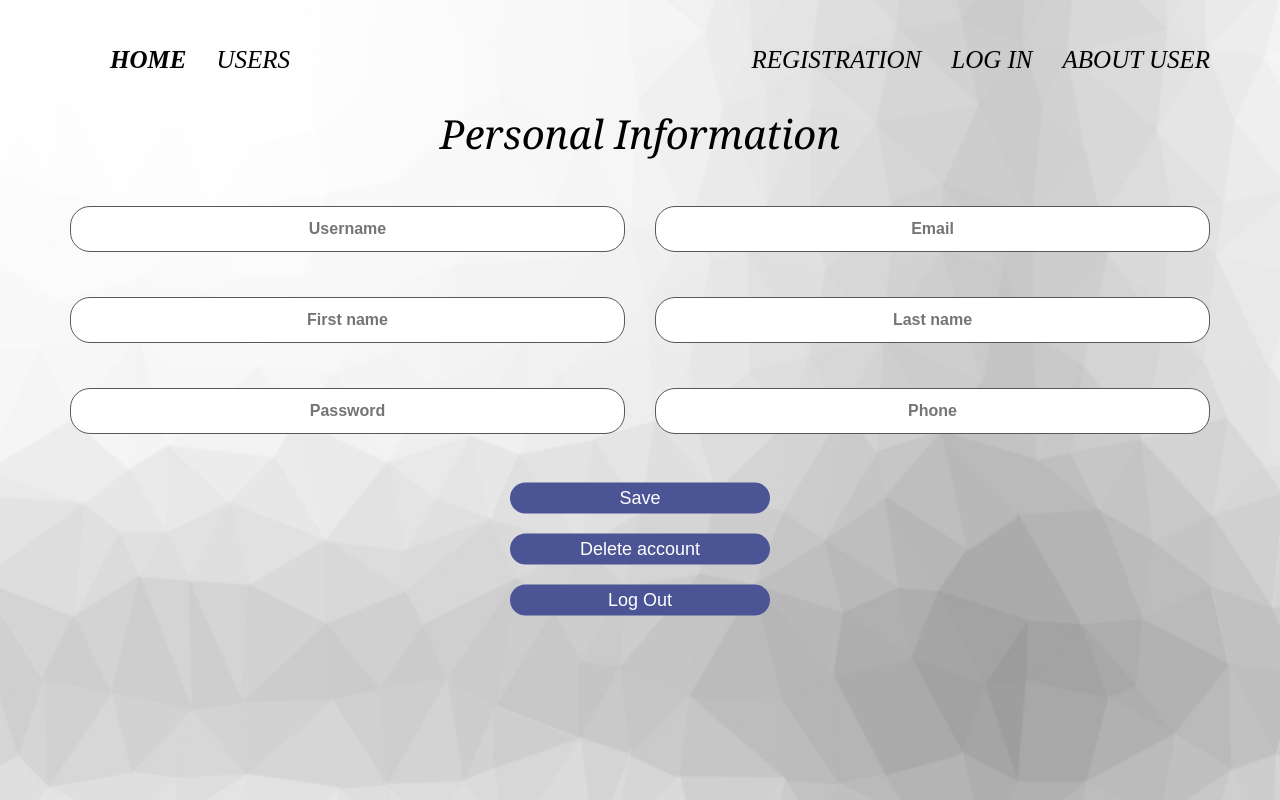
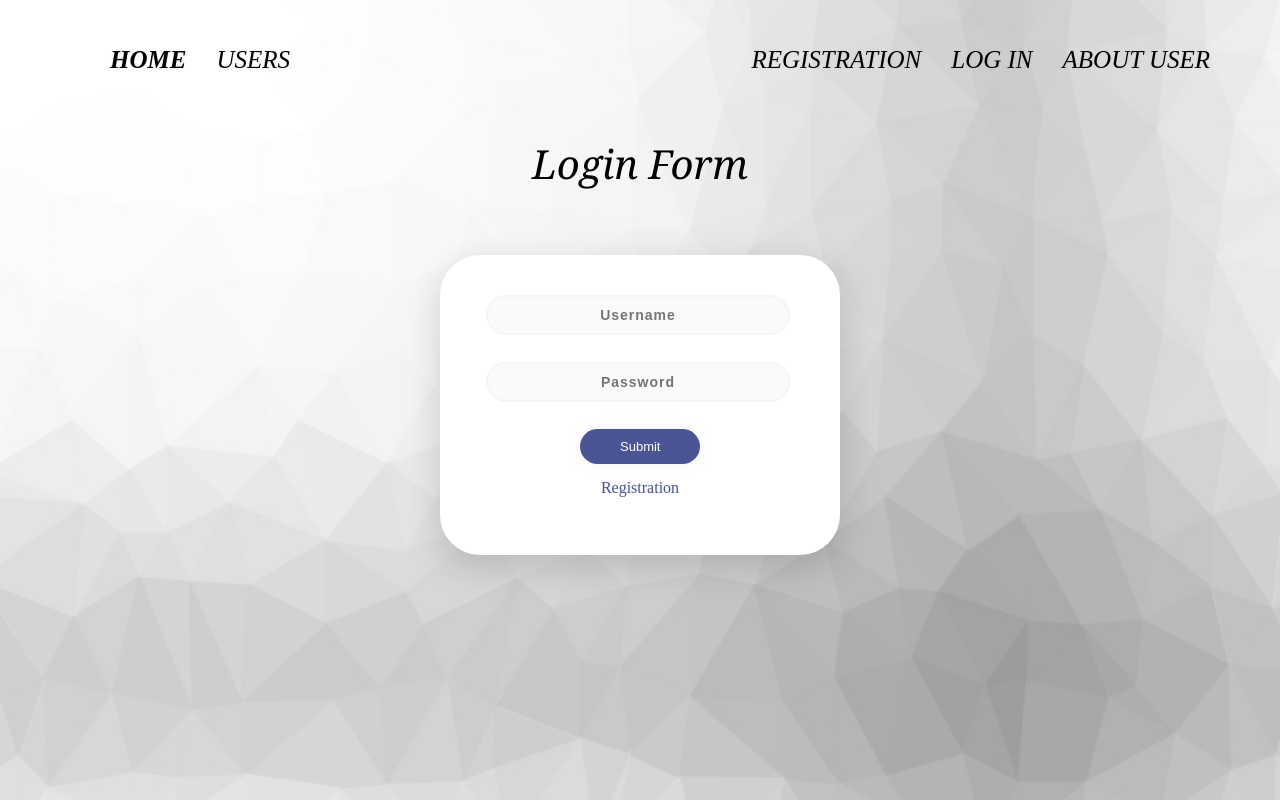
Before and after one commit to Maksym637/frontend-project, a React (Create React App) app in the folder my-app/: page /profile in a window 1280 px wide. Built offline with nearby package versions, Linux system fonts and the light colour scheme.

Commit message:
commit last changes

```diff
--- a/my-app/src/App.js
+++ b/my-app/src/App.js
@@ -3,7 +3,7 @@ import Navbar from "./components/navbar";
 import Login from "./components/login";
 import LoginRoute from "./components/loginroute"
 import Register from "./components/register";
-import Userl from "./components/profile"
+import User from "./components/profile"
 import Home from "./components/home"
 
 function App() {
@@ -14,8 +14,7 @@ function App() {
       <Routes>
         <Route path="/login" element={<Login />} />
         <Route path="/register" element={<Register />} />
-        {/* <Route path="/user" element={<LoginRoute component={User}/>} /> */}
-        <Route path="/profile" element={<Userl />} />
+        <Route path="/profile" element={<LoginRoute component={User} />} />
         <Route path="/home" element={<Home />} />
       </Routes>
     </BrowserRouter>
--- a/my-app/src/components/loginroute.js
+++ b/my-app/src/components/loginroute.js
@@ -2,6 +2,6 @@ import React from "react";
 import Login from "./login";
 
 export default function LoginRoute({ component: Component }) {
-  const userId = JSON.parse(window.localStorage.getItem("userData"))?.idUser;
-  return userId ? <Component /> : <Login />;
+  const credentials = JSON.parse(window.localStorage.getItem("userData"));
+  return credentials ? <Component /> : <Login />;
 }
--- a/my-app/src/components/profile.js
+++ b/my-app/src/components/profile.js
@@ -3,10 +3,11 @@ import { useNavigate } from "react-router-dom";
 import "./styles/profile.css";
 import axios from 'axios'
 
-export default function Userl() {
+export default function User() {
   const [user, setUser] = useState(
     JSON.parse(window.localStorage.getItem("userData")) || {}
   );
+
   const [oldUser, setOldUser] = useState(
     { oldPassword: user.password, oldUsername: user.username } || ""
   );
@@ -14,33 +15,34 @@ export default function Userl() {
   let navigate = useNavigate();
   const saveData = (e) => {
     e.preventDefault();
-    const requestURL = `http://localhost:5000/user/${oldUser.oldUsername}`;
-    // sendRequest(
-    //   "PUT",
-    //   requestURL,
-    //   oldUser.oldUsername,
-    //   oldUser.oldPassword,
-    //   user
-    // )
-    //   .then((data) => {
-    //     window.localStorage.setItem("userData", JSON.stringify(data));
-    //     setOldUser({ oldPassword: user.password, oldUsername: user.username });
-    //     alert("User data changed successfully.");
-    //   })
-    //   .catch((err) => alert(err["error"]));
+    const requestURL = 'http://localhost:8000/user';
+    const token = btoa(user.username + ':' + user.password);
+    axios.put(requestURL, user, {
+      headers: {
+        'Authorization': `Basic ${token}`
+      }
+    })
+    .then((data) => {
+      window.localStorage.setItem("userData", JSON.stringify(data));
+      setOldUser({ oldPassword: user.password, oldUsername: user.username });
+      alert("[USER UPDATED SUCCESSFULLY]");
+    })
+    .catch((err) => {
+      alert(err.response.data);
+    });
   };
 
   const logout = (out) => {
     out.preventDefault();
     setUser({
       username: undefined,
-      firstName: undefined,
-      lastName: undefined,
+      first_name: undefined,
+      last_name: undefined,
       email: undefined,
       password: undefined,
-      phoneNumber: undefined,
+      phone: undefined,
     });
-    alert("Logged out.");
+    alert("[YOU ARE LOGGED OUT]");
     window.localStorage.clear();
     navigate("/login");
   };
@@ -49,21 +51,29 @@ export default function Userl() {
     del.preventDefault();
     setUser({
       username: undefined,
-      firstName: undefined,
-      lastName: undefined,
+      first_name: undefined,
+      last_name: undefined,
       email: undefined,
       password: undefined,
-      phoneNumber: undefined,
+      phone: undefined,
     });
-    window.localStorage.clear();
-    const requestURL = `http://localhost:5000/user/${oldUser.oldUsername}`;
-    // sendRequest("DELETE", requestURL, oldUser.oldUsername, oldUser.oldPassword)
-    //   .then((data) => {
-    //     setOldUser({ oldPassword: undefined, oldUsername: undefined });
-    //     alert(data);
-    //   })
-    //   .catch((err) => alert(err["error"]));
-    // navigate("/login");
+    const requestURL = `http://localhost:8000/user/${oldUser.oldUsername}`;
+    const token = btoa(oldUser.oldUsername + ':' + oldUser.oldPassword);
+    axios.delete(requestURL, {
+      headers: {
+        'Authorization': `Basic ${token}`
+      }
+    })
+    .then((data) => {
+      window.localStorage.setItem("userData", JSON.stringify(data));
+      setOldUser({ oldPassword: undefined, oldUsername: undefined });
+      alert("[USER DELETED SUCCESSFULLY]");
+      window.localStorage.clear();
+    })
+    .catch((err) => {
+      alert(err.response.data);
+    });
+    navigate("/login");
   };
 
   return (
@@ -115,12 +125,12 @@ export default function Userl() {
                     type="text"
                     id="input-first-name"
                     className="form-control form-control-alternative"
-                    placeholder="First name"
-                    defaultValue={user?.firstName || ""}
+                    placeholder="Name"
+                    defaultValue={user?.first_name || ""}
                     onChange={(e) =>
                       setUser((prev) => ({
                         ...prev,
-                        firstName: e.target.value,
+                        first_name: e.target.value,
                       }))
                     }
                   />
@@ -133,10 +143,10 @@ export default function Userl() {
                     type="text"
                     id="input-last-name"
                     className="form-control form-control-alternative"
-                    placeholder="Last name"
-                    defaultValue={user?.lastName || ""}
+                    placeholder="Surname"
+                    defaultValue={user?.last_name || ""}
                     onChange={(e) =>
-                      setUser((prev) => ({ ...prev, lastName: e.target.value }))
+                      setUser((prev) => ({ ...prev, last_name: e.target.value }))
                     }
                   />
                 </div>
@@ -166,11 +176,11 @@ export default function Userl() {
                     id="input-phone"
                     className="form-control form-control-alternative"
                     placeholder="Phone"
-                    defaultValue={user?.phoneNumber || ""}
+                    defaultValue={user?.phone || ""}
                     onChange={(e) =>
                       setUser((prev) => ({
                         ...prev,
-                        phoneNumber: e.target.value,
+                        phone: e.target.value,
                       }))
                     }
                   />
```
Also changed, not shown: my-app/src/components/users.js (added).
